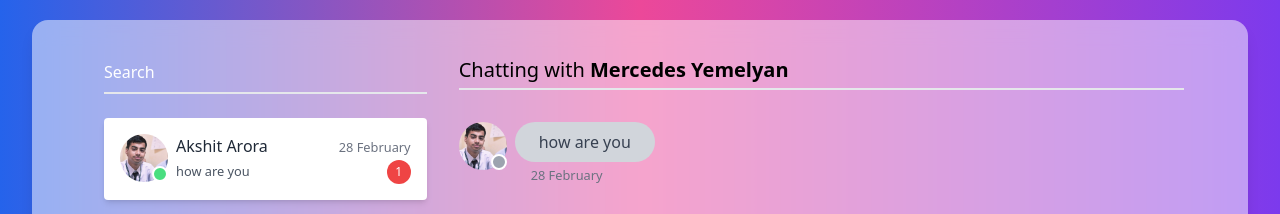
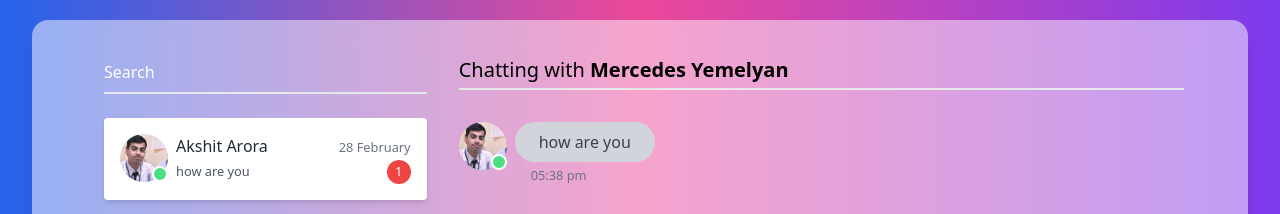
Before and after one commit to akshitarora921/chatapp-ui, a React (Create React App) app: page / in a window 1280 px wide. Shown: the top 214 px of the page. Built offline with nearby package versions, Linux system fonts and the light colour scheme.

Commit message:
add data fns support

```diff
--- a/src/components/Message.js
+++ b/src/components/Message.js
@@ -1,3 +1,4 @@
+import { format } from "date-fns";
 import React from "react";
 import { formatDate } from "../utils/formatDate";
 
@@ -13,15 +14,15 @@ function Message({message, sender, timeStamp}) {
             src='profile-pic.jpeg'
             alt='chat-user'
           />
-          <span className='absolute w-4 h-4 bg-gray-400 rounded-full right-0 bottom-0 border-2 border-white'></span>
+          <span className='absolute w-4 h-4 bg-green-400 rounded-full right-0 bottom-0 border-2 border-white'></span>
         </div>
       </div>
       <div className='flex-1 px-2'>
         <div className='inline-block bg-gray-300 rounded-full p-2 px-6 text-gray-700'>
           <span>{message}</span>
         </div>
-        <div className='pl-4'>
-          <small className='text-gray-500'>{formatDate(timeStamp)}</small>
+        <div className='ml-4'>
+          <small className='text-gray-500'>{format(new Date(timeStamp),'hh:mm aaa')}</small>
         </div>
       </div>
     </div>
@@ -33,7 +34,7 @@ function Message({message, sender, timeStamp}) {
         <span>{message}</span>
       </div>
       <div className='pr-4'>
-        <small className='text-gray-500'>{formatDate(timeStamp)}</small>
+        <small className='text-gray-500'>{format(new Date(timeStamp),'hh:mm aaa')}</small>
       </div>
     </div>
   </div>
```
